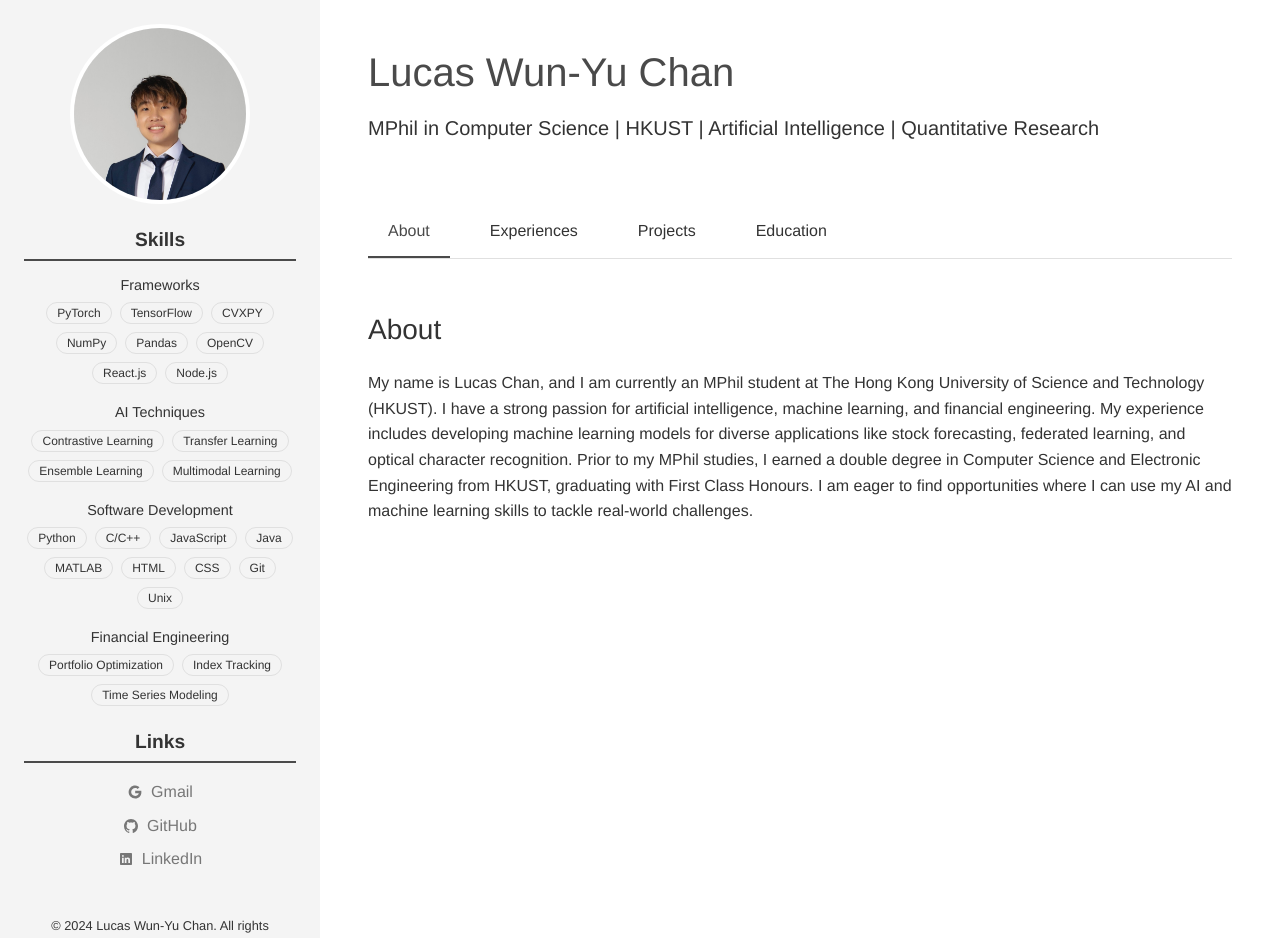
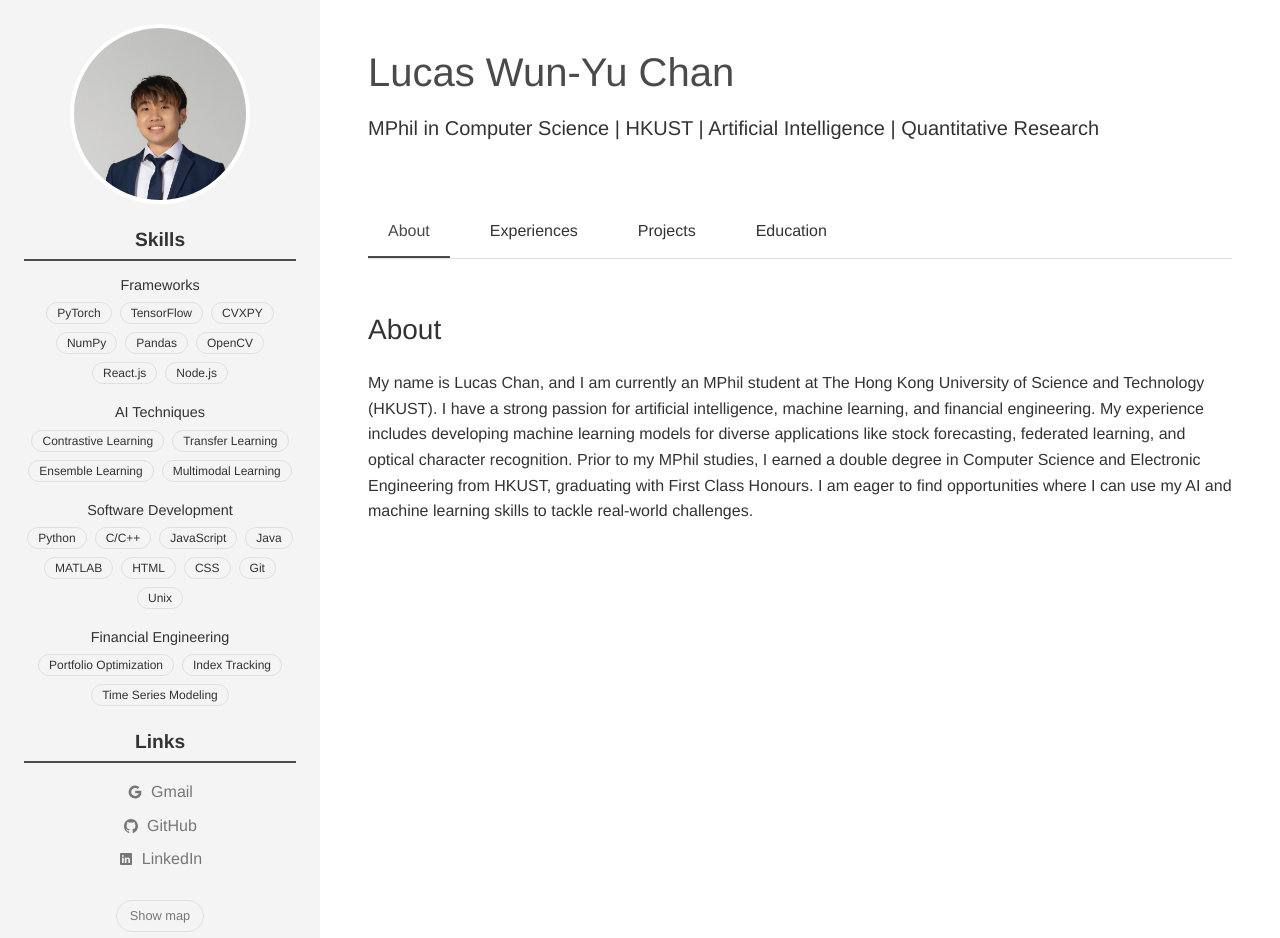
Before and after one commit to lucaswychan/lucaswychan.github.io, a React (Create React App) app: page / in a window 1280 px wide. Shown: the top 938 px of the page. Built offline with nearby package versions, Linux system fonts and the light colour scheme.

Commit message:
feat: add page view map

```diff
--- a/src/App.css
+++ b/src/App.css
@@ -5,8 +5,6 @@
     --text-color: #333333;
     --sidebar-bg: #f4f4f4;
     --light-accent: #f4f4f4;
-    --border-color: #e0e0e0;
-    --text-color-muted: #666;
     --border-color: #e0e0e0;
     --text-color-muted: #777;
 }
@@ -269,6 +267,50 @@ footer {
     font-weight: 300;
 }
 
+.cluster-map-container {
+    width: 100%;
+    margin-top: 1rem;
+    text-align: center;
+}
+
+.cluster-map-toggle {
+    display: inline-block;
+    padding: 0.3rem 0.8rem;
+    font-size: 0.8rem;
+    background-color: transparent;
+    color: var(--text-color-muted);
+    border: 1px solid var(--border-color);
+    border-radius: 2rem;
+    cursor: pointer;
+    transition: all 0.2s ease;
+    outline: none;
+}
+
+.cluster-map-toggle:hover,
+.cluster-map-toggle:focus {
+    color: var(--accent-color);
+    border-color: var(--accent-color);
+}
+
+.cluster-map-widget {
+    max-height: 0;
+    overflow: hidden;
+    transition: max-height 0.3s ease, opacity 0.3s ease;
+    opacity: 0;
+}
+
+.cluster-map-widget.expanded {
+    max-height: 300px; /* Adjust this value based on your map's height */
+    opacity: 1;
+}
+
+#clustrmaps-widget {
+    width: 100%;
+    max-width: 200px;
+    height: auto;
+    margin: 1rem auto 0;
+}
+
 /* Media Query */
 @media (max-width: 768px) {
     .content-wrapper {
--- /dev/null
+++ b/src/components/ClusterMap.js
@@ -0,0 +1,49 @@
+// components/ClusterMap.js
+import React, { useState, useEffect, useRef } from "react";
+
+const ClusterMap = () => {
+    const [isExpanded, setIsExpanded] = useState(false);
+    const scriptRef = useRef(null);
+    const mapContainerRef = useRef(null);
+
+    useEffect(() => {
+        if (isExpanded && !scriptRef.current) {
+            const script = document.createElement("script");
+            script.type = "text/javascript";
+            script.id = "clustrmaps";
+            script.src =
+                "//cdn.clustrmaps.com/map_v2.js?cl=080808&w=200&t=tt&d=CLddyvsHpYP9Jl_fQtgbkzTcCDMiYnw5xcjmbONhFrY&co=ffffff&cmo=ff3636&cmn=00f500&ct=808080";
+            script.async = true;
+
+            scriptRef.current = script;
+            mapContainerRef.current.appendChild(script);
+        }
+
+        return () => {
+            if (scriptRef.current && mapContainerRef.current) {
+                mapContainerRef.current.removeChild(scriptRef.current);
+                scriptRef.current = null;
+            }
+        };
+    }, [isExpanded]);
+
+    const toggleMap = () => {
+        setIsExpanded(!isExpanded);
+    };
+
+    return (
+        <div className="cluster-map-container">
+            <button className="cluster-map-toggle" onClick={toggleMap}>
+                {isExpanded ? "Hide map" : "Show map"}
+            </button>
+            <div
+                className={`cluster-map-widget ${isExpanded ? "expanded" : ""}`}
+                ref={mapContainerRef}
+            >
+                <div id="clustrmaps-widget"></div>
+            </div>
+        </div>
+    );
+};
+
+export default ClusterMap;
--- a/src/components/Sidebar.js
+++ b/src/components/Sidebar.js
@@ -2,6 +2,7 @@
 import React from "react";
 import Footer from "./Footer";
 import DynamicIcon from "./DynamicIcon";
+import ClusterMap from "./ClusterMap";
 
 function Sidebar({ skills, links, photoUrl }) {
     return (
@@ -45,6 +46,9 @@ function Sidebar({ skills, links, photoUrl }) {
                         ))}
                     </ul>
                 </div>
+                <div className="cluster-map mb-4">
+                    <ClusterMap />
+                </div>
             </div>
             <Footer />
         </aside>
```
